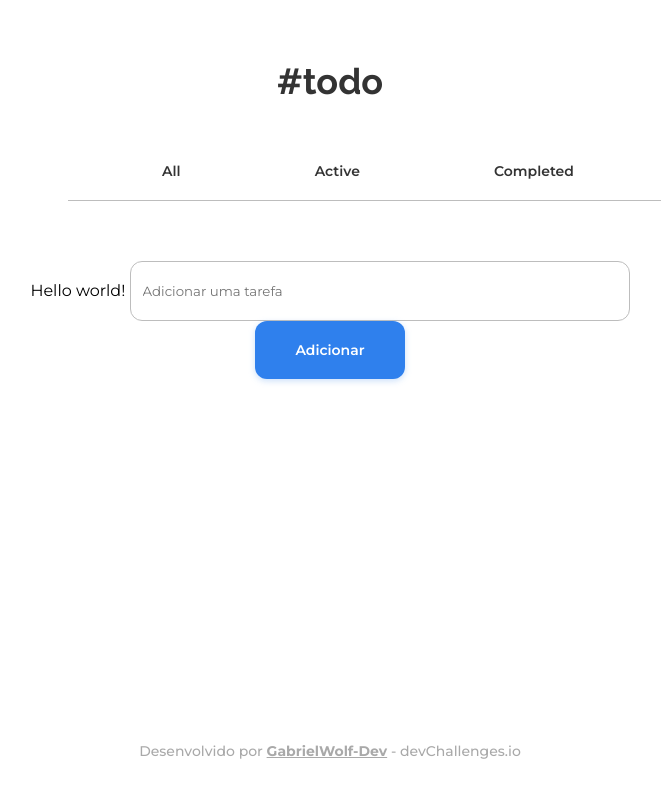
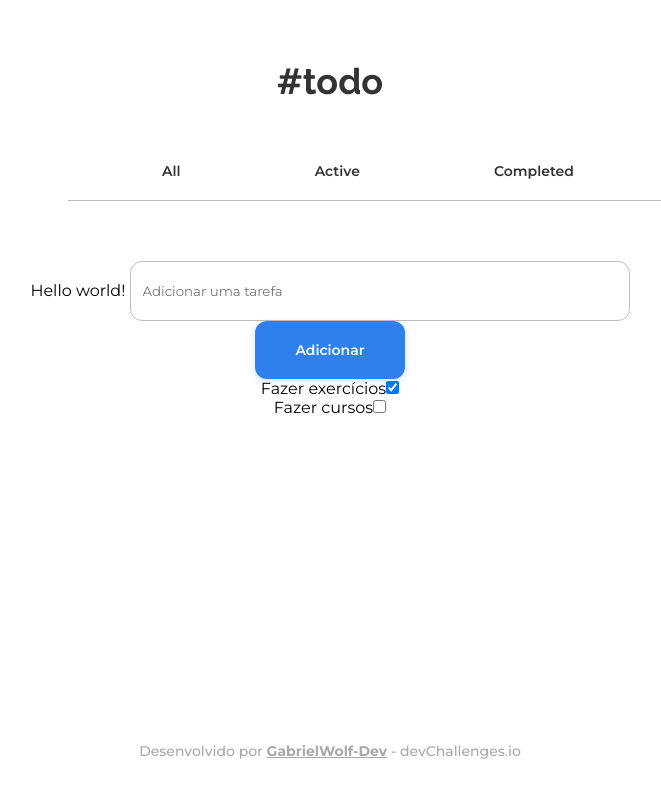
Before and after one commit to GabrielWolf-Dev/todo-list-vue, a Vue app: page / in a window 1280 px wide. Shown: the whole page, without its empty margins (310-971 px from the left). Built offline with nearby package versions, Linux system fonts and the light colour scheme.

Commit message:
feat: Add TaskList component with data structures API

```diff
--- a/api.json
+++ b/api.json
@@ -1,15 +1,18 @@
 {
   "todos": [
     {
-      "todo": "Fazer curso",
+      "id": 1,
+      "value": "Fazer exercícios",
+      "completed": true
+    },
+    {
+      "id": 2,
+      "value": "Fazer cursos",
       "completed": false
     },
     {
-      "todo": "Fazer exercícios",
-      "completed": true
-    },
-    {
-      "todo": "Desevolver projetos práticos",
+      "id": 2,
+      "value": "Desevolver projetos práticos",
       "completed": false
     }
   ]
--- /dev/null
+++ b/src/components/TaskList.vue
@@ -0,0 +1,23 @@
+<template>
+  <div>
+    <fieldset v-for="task in tasks" :key="task.id">
+      <label :for="task.id">{{ task.value }}</label>
+      <input
+        type="checkbox"
+        :name="task.task"
+        :id="task.id"
+        :value="task.value"
+        :checked="task.completed"
+      />
+    </fieldset>
+  </div>
+</template>
+
+<script>
+export default {
+  name: "TaskList",
+  props: ["tasks"],
+};
+</script>
+
+<style scoped></style>
--- a/src/views/TodosView.vue
+++ b/src/views/TodosView.vue
@@ -3,19 +3,38 @@
     Hello world!
     <InputText name="task" id="task" placeholder="Adicionar uma tarefa" />
     <ButtonSubmit text="Adicionar" />
+    <TaskList :tasks="tasks" />
   </div>
 </template>
 
 <script>
 import ButtonSubmit from "@/components/ButtonSubmit.vue";
 import InputText from "@/components/InputText.vue";
+import TaskList from "@/components/TaskList.vue";
 
 export default {
   name: "TodosView",
   components: {
     ButtonSubmit,
     InputText,
-  }
+    TaskList,
+  },
+  data() {
+    return {
+      tasks: [
+        {
+          id: 1,
+          value: "Fazer exercícios",
+          completed: true,
+        },
+        {
+          id: 2,
+          value: "Fazer cursos",
+          completed: false,
+        },
+      ],
+    };
+  },
 };
 </script>
 
```
